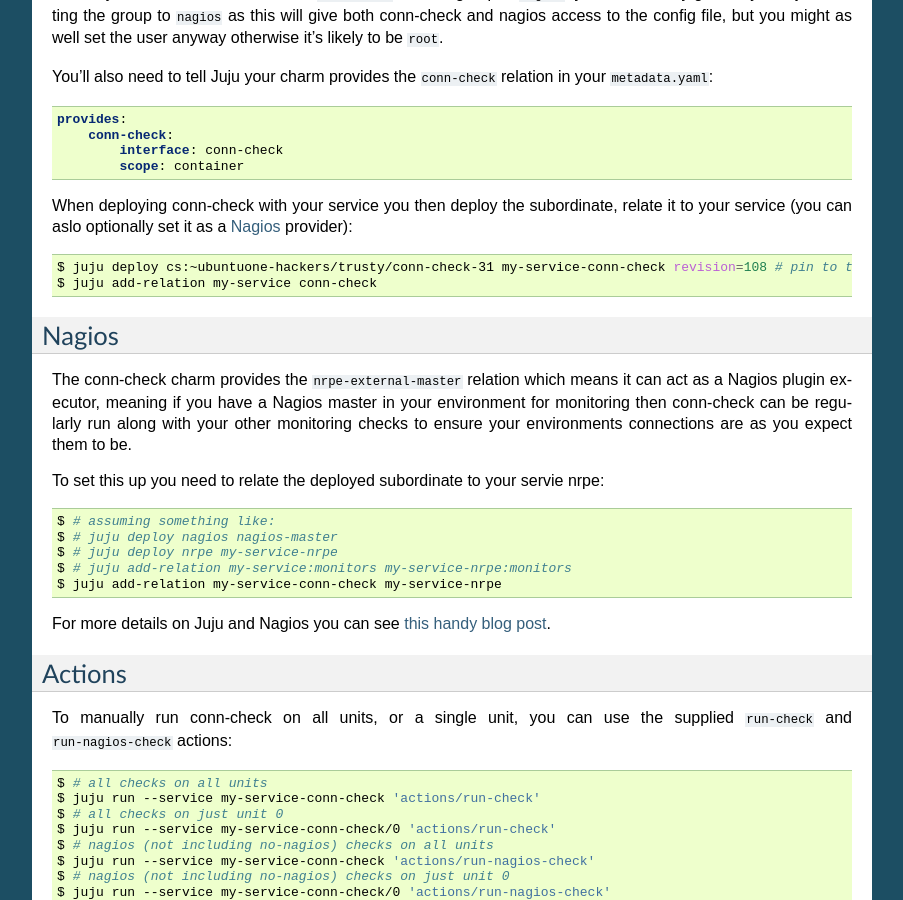
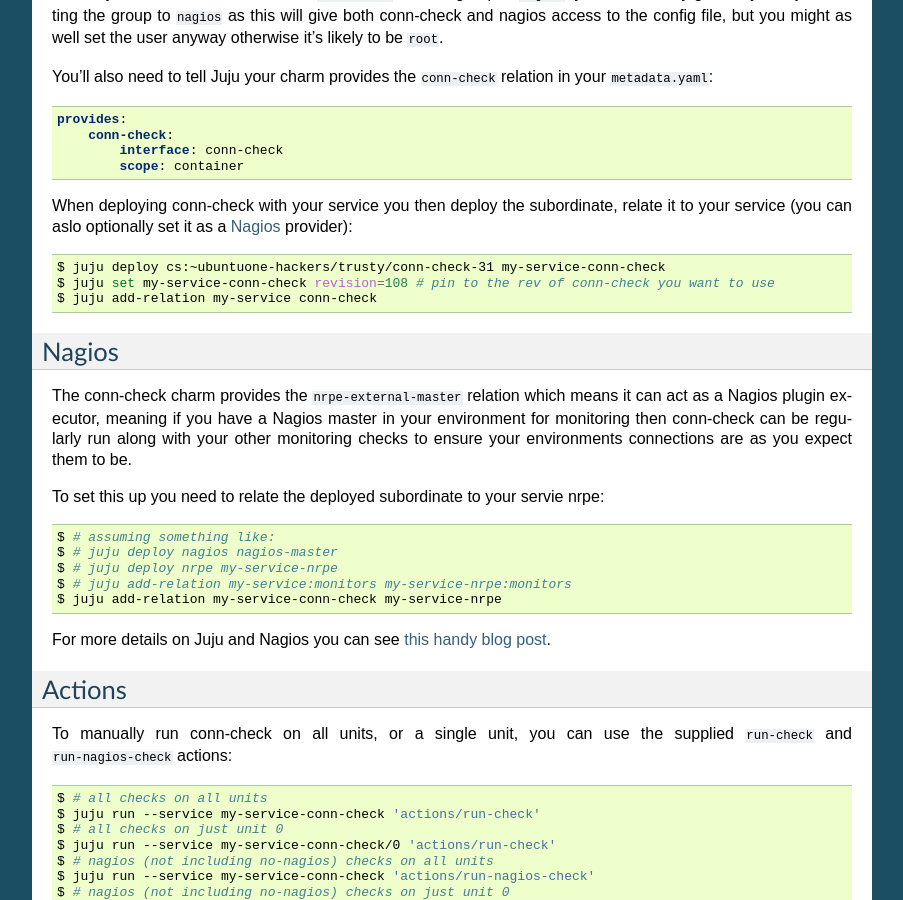
Before and after one commit to canonical-ols/conn-check, a Sphinx documentation site: the page built from docs/tutorial-part-3.rst, in a window 1280 px wide and 900 px high, scrolled down 772 px. Shown: the whole window, without its empty margins (198-1101 px from the left). Built offline with Sphinx 7.4.7, drawn with Linux system fonts in a browser that asks for light colours.

Commit message:
Split revision set out to different line

```diff
--- a/docs/tutorial-part-3.rst
+++ b/docs/tutorial-part-3.rst
@@ -61,7 +61,8 @@
 
 .. code-block:: sh
 
-    $ juju deploy cs:~ubuntuone-hackers/trusty/conn-check-31 my-service-conn-check revision=108 # pin to the rev of conn-check you want to use
+    $ juju deploy cs:~ubuntuone-hackers/trusty/conn-check-31 my-service-conn-check
+    $ juju set my-service-conn-check revision=108 # pin to the rev of conn-check you want to use
     $ juju add-relation my-service conn-check
 
 
```
